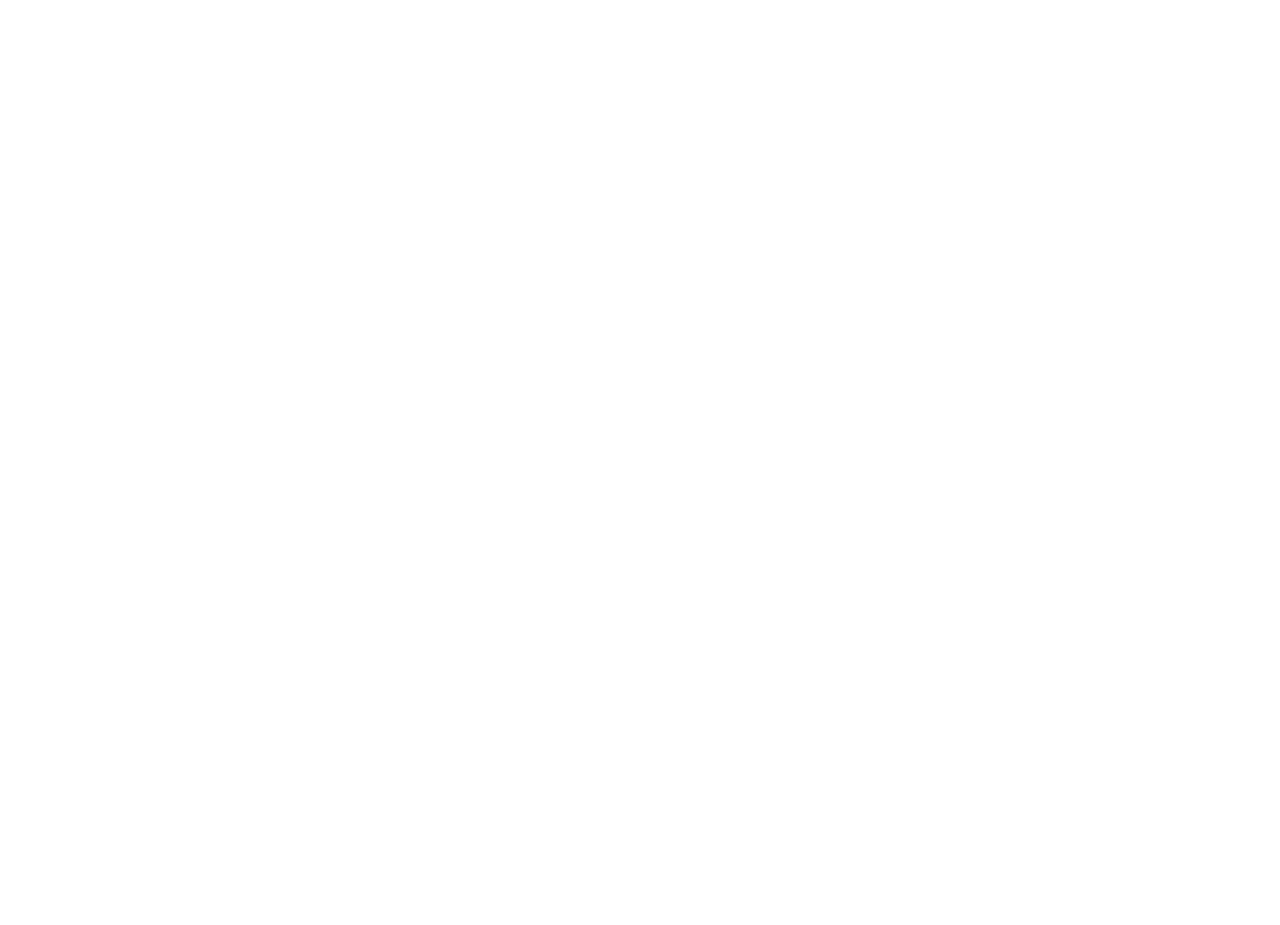
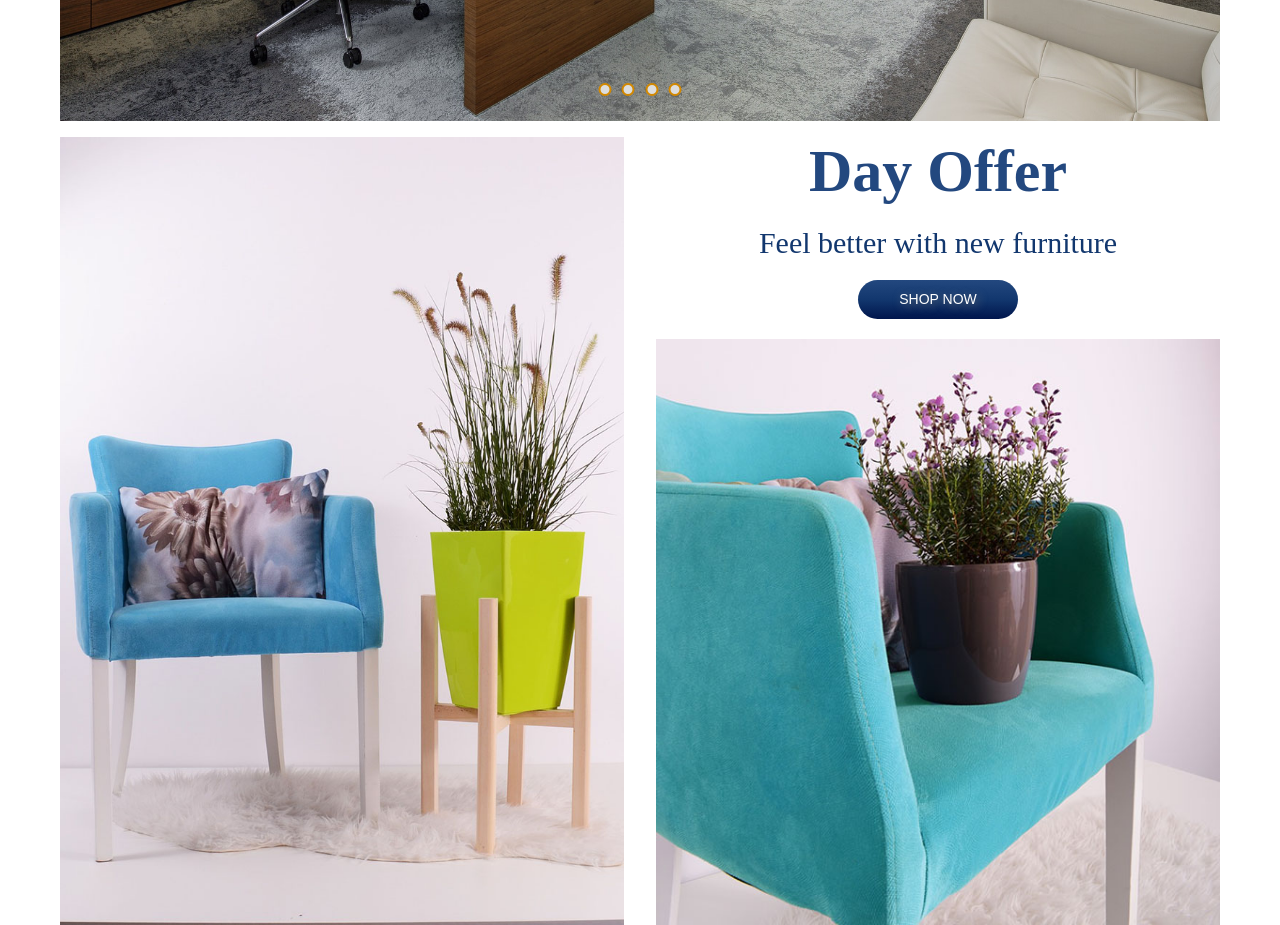
Before and after one commit to BohdanLytvynov/Furniture_Store_Web_Site, an Angular app in the folder furniture-store/: page / in a window 1280 px wide. Shown: the part 860-1785 px from the top of the page. Before the commit the page ends 800 px from the top, so only its background shows below. Built offline with nearby package versions, Linux system fonts and the light colour scheme; a web font is replaced by a local one.

Commit message:
day offer ready

```diff
--- /dev/null
+++ b/furniture-store/src/app/day-offer/day-offer.css
@@ -0,0 +1,53 @@
+.day-offer{
+    display: grid;
+    grid-template-columns: repeat(4, 1fr);
+    grid-template-rows: repeat(4, min-content);
+    grid-gap: 1.6rem 3.2rem;
+    justify-items: center;
+}
+
+.day-offer-img-1{
+    grid-column: 1 / 3;
+    grid-row: 1 / -1;
+    width: 100%;
+}
+
+.day-offer-heading{
+    grid-column: 3 / -1;
+    grid-row: 1 / 2;
+    font-size: 6rem;
+    color: #23487f;
+}
+
+.day-offer-paragraph{
+    grid-column: 3 / -1;
+    grid-row: 2 / 3;
+    font-size: 3rem;
+    color: var(--icons-color);
+}
+
+.day-offer-btn{
+    grid-column: 3 / -1;
+    grid-row: 3 / 4;
+    width: 16rem;
+    padding: 1rem;
+    font-size: 1.4rem;
+    color: #fff;
+    background: linear-gradient(to top, #00154c, var(--icons-color), #23487f);
+    border: none;
+    border-radius: 5rem;
+    text-transform: uppercase;
+    outline: none;
+    text-shadow: 0.2rem 0.2rem 1rem #777;
+}
+
+.day-offer-img-2{
+    grid-column: 3 / -1;
+    grid-row: 4 / -1;
+    width: 100%;
+    align-self: end;
+}
+
+.day-offer-btn:hover{
+    text-shadow: 0.2rem 0.2rem 2rem #777;
+}
--- /dev/null
+++ b/furniture-store/src/app/day-offer/day-offer.html
@@ -0,0 +1,12 @@
+<section class="day-offer">
+    <img src="img/day-offer-img-one.jpg"
+    class="day-offer-img-1"
+    alt="First image of the day offer">
+    <h1 class="day-offer-heading">Day Offer</h1>
+    <p class="day-offer-paragraph">Feel better with new furniture</p>
+    <button class="day-offer-btn">Shop Now</button>
+    <img
+    class="day-offer-img-2"
+    src="img/day-offer-img-two.jpg"
+    alt="Second image of the day offer">
+</section>
--- a/furniture-store/src/app/master/master.css
+++ b/furniture-store/src/app/master/master.css
@@ -1,7 +1,7 @@
 .grid-container{
     display: grid;
     grid-template-columns: minmax(6rem, 1fr) repeat(8, minmax(min-content, 16rem)) minmax(6rem, 1fr);
-    grid-template-rows: repeat(3, min-content) 70vh;
+    grid-template-rows: repeat(3, min-content) 70vh, min-content;
     grid-row-gap: 1.6rem;
 }
 
@@ -218,3 +218,8 @@
     grid-row: 4 / 5;
     z-index: 9;
 }
+
+.day-offer{
+    grid-row: 5 / 6;
+    grid-column: 2 / 10;
+}
--- a/furniture-store/src/app/master/master.html
+++ b/furniture-store/src/app/master/master.html
@@ -203,4 +203,5 @@
         </ul>
     </nav>
     <app-banner class="banner-element"></app-banner>
+    <app-day-offer class="day-offer"></app-day-offer>
 </div>
--- a/furniture-store/src/app/master/master.ts
+++ b/furniture-store/src/app/master/master.ts
@@ -1,9 +1,10 @@
 import { Component } from '@angular/core';
 import { Banner } from "../banner/banner";
+import { DayOffer } from "../day-offer/day-offer";
 
 @Component({
   selector: 'app-master',
-  imports: [Banner],
+  imports: [Banner, DayOffer],
   templateUrl: './master.html',
   styleUrl: './master.css'
 })
```
Also changed, not shown: furniture-store/src/app/day-offer/day-offer.ts (added, +11 -0 lines), 1 other file (tests, documents, lock files or other folders).
